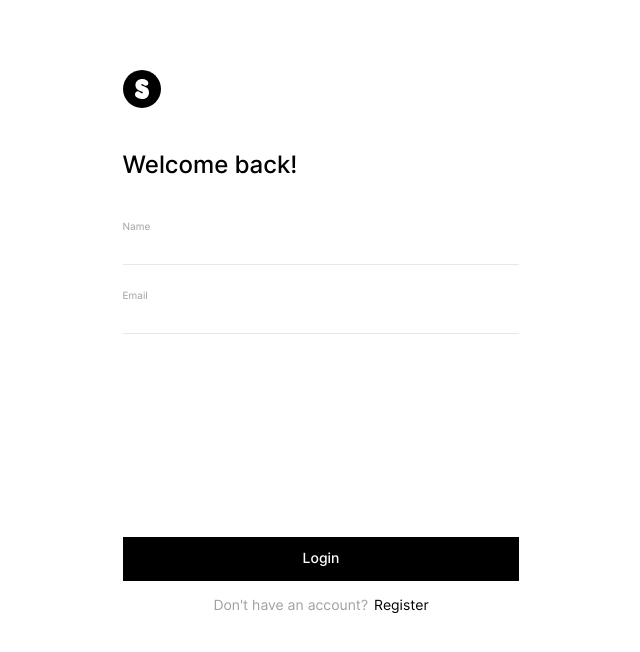
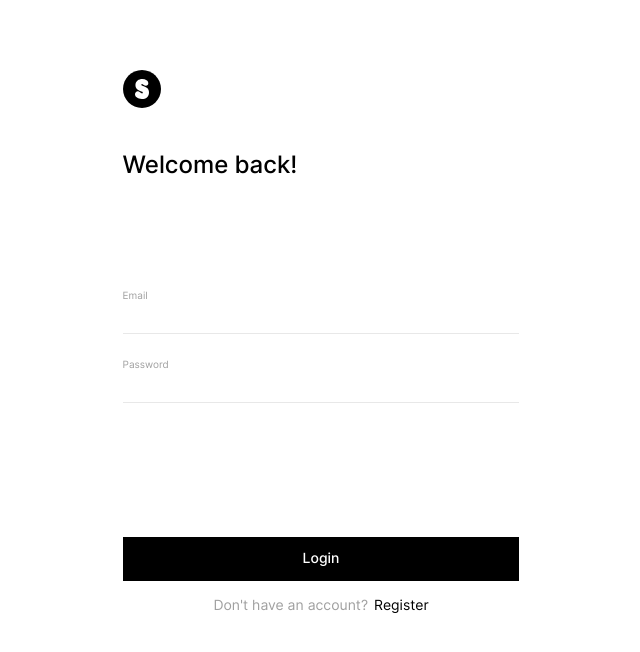
Before and after one commit to MSLP/movies-explorer-frontend, a React (Create React App) app: page /signin in a window 1280 px wide. Shown: the top 652 px of the page, without its empty margins (319-959 px from the left). Built offline with nearby package versions, Linux system fonts and the light colour scheme.

Commit message:
add registration and login

```diff
--- a/src/components/App/App.js
+++ b/src/components/App/App.js
@@ -1,5 +1,5 @@
 import { useEffect, useState } from 'react';
-import { Route, Switch } from 'react-router-dom';
+import { Route, Switch, useHistory } from 'react-router-dom';
 import ProtectedRoute from '../ProtectedRoute/ProtectedRoute';
 import Main from '../Main/Main';
 import Movies from '../Movies/Movies';
@@ -9,17 +9,57 @@ import Profile from '../Profile/Profile';
 import Register from '../Register/Register';
 import Login from '../Login/Login';
 import mainApi from '../../utils/MainApi';
+import auth from '../../utils/Auth';
 import CurrentUserContext from '../../contexts/CurrentUserContext';
 
 export default function App() {
   const [loggedIn, setLoggedIn] = useState(false);
   const [currentUser, setCurrentUser] = useState({});
 
+  const history = useHistory();
+
+  useEffect(() => {
+    console.log(loggedIn);
+    const token = localStorage.getItem('token');
+    token && auth.checkToken(token)
+      .then((data) => {
+        setLoggedIn(true);
+        console.log(data);
+        history.push('/movies');
+      })
+      .catch((err) => console.log(err));
+  }, []);
+
   useEffect(() => {
     loggedIn && mainApi.getUserInfo()
       .then((userData) => setCurrentUser(userData))
       .catch((err) => console.log(err));
   }, [loggedIn]);
+
+  function handleRegister(data) {
+    auth.register(data)
+      .then((res) => {
+        localStorage.setItem('token', res.token);
+        history.push('/movies');
+      })
+      .catch((err) => console.log(err));
+  }
+
+  function handleLogin(data) {
+    auth.login(data)
+      .then((res) => {
+        setLoggedIn(true);
+        localStorage.setItem('token', res.token);
+        history.push('/movies');
+      })
+      .catch((err) => console.log(err));
+  }
+
+  function handleSignOut() {
+    setLoggedIn(false);
+    localStorage.removeItem('token');
+    history.push('/');
+  }
 
   return (
     <CurrentUserContext.Provider value={currentUser}>
@@ -28,14 +68,14 @@ export default function App() {
           <Main loggedIn={loggedIn} />
         </Route>
         <Route path="/signup">
-          <Register />
+          <Register onSubmit={handleRegister} />
         </Route>
         <Route path="/signin">
-          <Login />
+          <Login onSubmit={handleLogin} />
         </Route>
         <ProtectedRoute path="/movies" loggedIn component={Movies} />
         <ProtectedRoute path="/saved-movies" loggedIn component={SavedMovies} />
-        <ProtectedRoute path="/profile" loggedIn component={Profile} />
+        <ProtectedRoute path="/profile" loggedIn component={Profile} onClick={handleSignOut} />
         <Route path="*">
           <NotFound />
         </Route>
--- a/src/components/Login/Login.js
+++ b/src/components/Login/Login.js
@@ -1,7 +1,12 @@
+import PropTypes from 'prop-types';
 import SignForm from '../SignForm/SignForm';
 
-export default function Login() {
+export default function Login({ onSubmit }) {
   return (
-    <SignForm title="Welcome back!" submit="Login" text="Don't have an account?" link="Register" />
+    <SignForm title="Welcome back!" submit="Login" text="Don't have an account?" link="Register" onSubmit={onSubmit} />
   );
 }
+
+Login.propTypes = {
+  onSubmit: PropTypes.func.isRequired,
+};
--- a/src/components/Profile/Profile.js
+++ b/src/components/Profile/Profile.js
@@ -1,9 +1,10 @@
+import PropTypes from 'prop-types';
 import './Profile.css';
 import useForm from '../../hooks/useForm';
 import Button from '../Button/Button';
 import Header from '../Header/Header';
 
-export default function Profile() {
+export default function Profile({ onClick }) {
   const { values, handleChange, errors } = useForm();
   return (
     <>
@@ -23,8 +24,12 @@ export default function Profile() {
           <span className="profile__error">{errors.email || ''}</span>
           <Button className="profile__edit" type="submit">Edit</Button>
         </form>
-        <Button className="profile__logout">Logout</Button>
+        <Button onClick={onClick} className="profile__logout">Logout</Button>
       </div>
     </>
   );
 }
+
+Profile.propTypes = {
+  onClick: PropTypes.func.isRequired,
+};
--- a/src/components/Register/Register.js
+++ b/src/components/Register/Register.js
@@ -1,7 +1,12 @@
+import PropTypes from 'prop-types';
 import SignForm from '../SignForm/SignForm';
 
-export default function Register() {
+export default function Register({ onSubmit }) {
   return (
-    <SignForm title="Welcome!" submit="Register" text="Already have an account?" link="Login" isRegister />
+    <SignForm title="Welcome!" submit="Register" text="Already have an account?" link="Login" onSubmit={onSubmit} isRegister />
   );
 }
+
+Register.propTypes = {
+  onSubmit: PropTypes.func.isRequired,
+};
--- a/src/components/SignForm/SignForm.js
+++ b/src/components/SignForm/SignForm.js
@@ -6,15 +6,25 @@ import logo from '../../images/logo.svg';
 import Button from '../Button/Button';
 
 export default function SignForm({
-  title, submit, text, link, isRegister,
+  title, submit, text, link, onSubmit, isRegister,
 }) {
-  const { handleChange, errors } = useForm();
+  const { values, handleChange, errors } = useForm();
+
+  function handleSubmit(e) {
+    e.preventDefault();
+    onSubmit({
+      name: values.name,
+      email: values.email,
+      password: values.password,
+    });
+  }
+
   return (
     <div className="sign">
       <Link className="sign__logo" to="/"><img src={logo} alt="logo" /></Link>
       <h2 className="sign__title">{title}</h2>
-      <form>
-        <label className="sign__label" htmlFor="name">
+      <form onSubmit={handleSubmit} noValidate>
+        <label className={isRegister ? 'sign__label' : 'sign__label sign__none'} htmlFor="name">
           Name
           <input name="name" className="sign__input" type="text" minLength="2" maxLength="30" onChange={handleChange} required />
           <span className="sign__error">{errors.name || ''}</span>
@@ -24,7 +34,7 @@ export default function SignForm({
           <input name="email" className="sign__input" type="email" onChange={handleChange} required />
           <span className="sign__error">{errors.email || ''}</span>
         </label>
-        <label className={isRegister ? 'sign__label' : 'sign__label sign__none'} htmlFor="password">
+        <label className="sign__label" htmlFor="password">
           Password
           <input name="password" className="sign__input" type="password" onChange={handleChange} required />
           <span className="sign__error">{errors.password || ''}</span>
@@ -45,6 +55,7 @@ SignForm.propTypes = {
   submit: PropTypes.string,
   text: PropTypes.string,
   link: PropTypes.string,
+  onSubmit: PropTypes.func.isRequired,
   isRegister: PropTypes.bool,
 };
 
```
